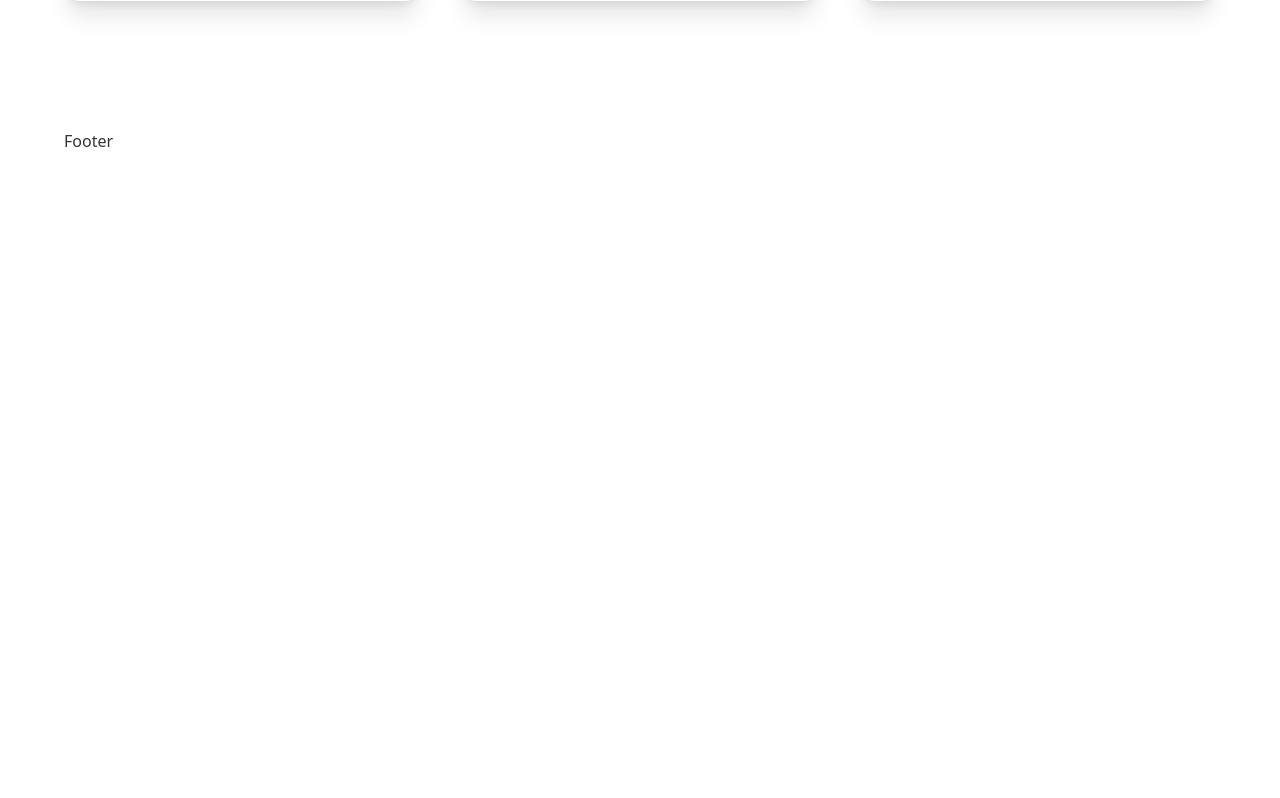
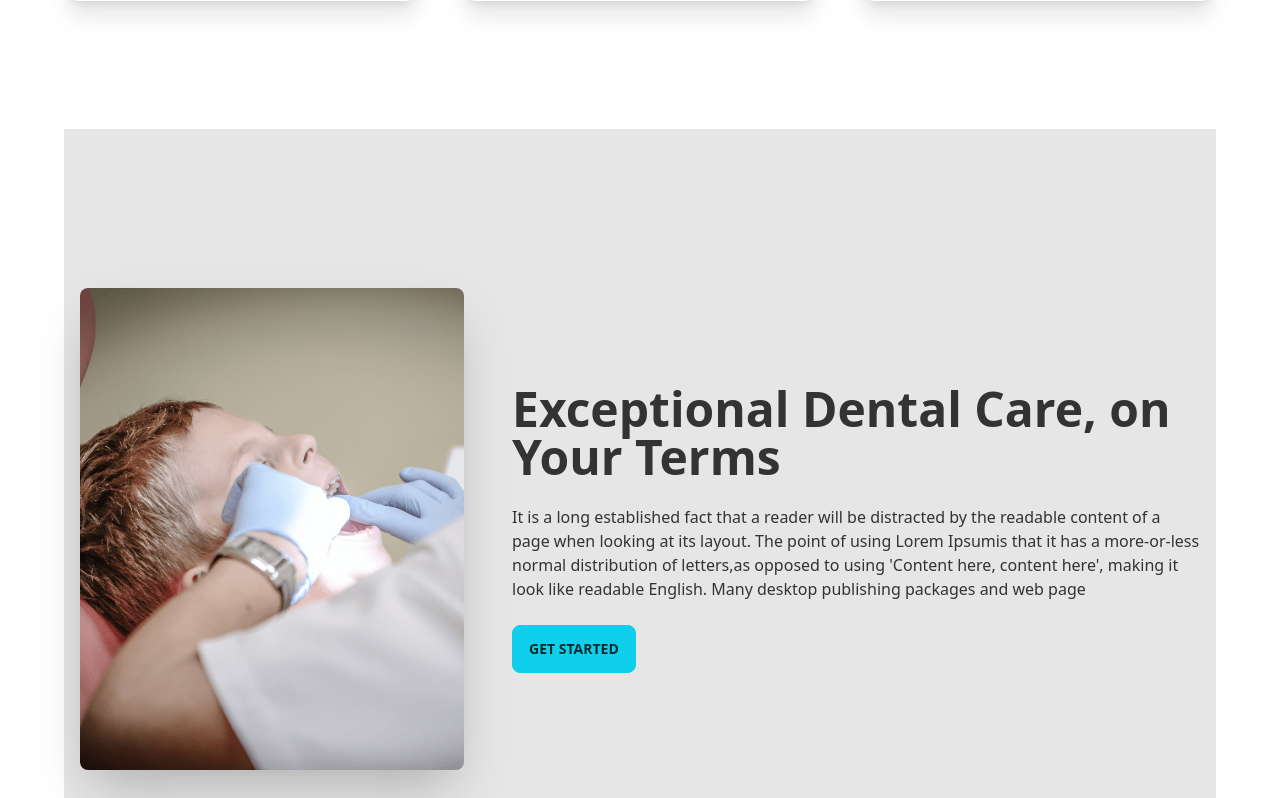
Before and after one commit to hasanTheBest/dp-practice-client, a React (Create React App) app: page / in a window 1280 px wide. Shown: the part 1782-2580 px from the top of the page. Before the commit the page ends 1935 px from the top, so only its background shows below. Built offline with nearby package versions, Linux system fonts and the light colour scheme.

Commit message:
exceptiona services section addes.

```diff
--- a/src/Views/Home.jsx
+++ b/src/Views/Home.jsx
@@ -1,4 +1,5 @@
 import React from "react";
+import ExceptionalServices from "./Home/ExceptionalServices";
 import Hero from "./Home/Hero";
 import InfoCards from "./Home/InfoCards";
 import Services from "./Home/Services";
@@ -9,6 +10,7 @@
       <Hero />
       <InfoCards />
       <Services />
+      <ExceptionalServices />
     </div>
   );
 };
--- /dev/null
+++ b/src/Views/Home/ExceptionalServices.jsx
@@ -0,0 +1,34 @@
+import React from "react";
+import treatment from "../../assets/images/treatment.png";
+
+const ExceptionalServices = () => {
+  return (
+    <section>
+      <div class="hero min-h-screen bg-base-200">
+        <div class="hero-content flex-col lg:flex-row">
+          <img
+            src={treatment}
+            class="max-w-sm rounded-lg shadow-2xl mr-8"
+            alt="Exceptional Services"
+          />
+          <div>
+            <h1 class="text-5xl font-bold">
+              Exceptional Dental Care, on Your Terms
+            </h1>
+            <p class="py-6">
+              It is a long established fact that a reader will be distracted by
+              the readable content of a page when looking at its layout. The
+              point of using Lorem Ipsumis that it has a more-or-less normal
+              distribution of letters,as opposed to using 'Content here, content
+              here', making it look like readable English. Many desktop
+              publishing packages and web page
+            </p>
+            <button class="btn btn-primary">Get Started</button>
+          </div>
+        </div>
+      </div>
+    </section>
+  );
+};
+
+export default ExceptionalServices;
```
